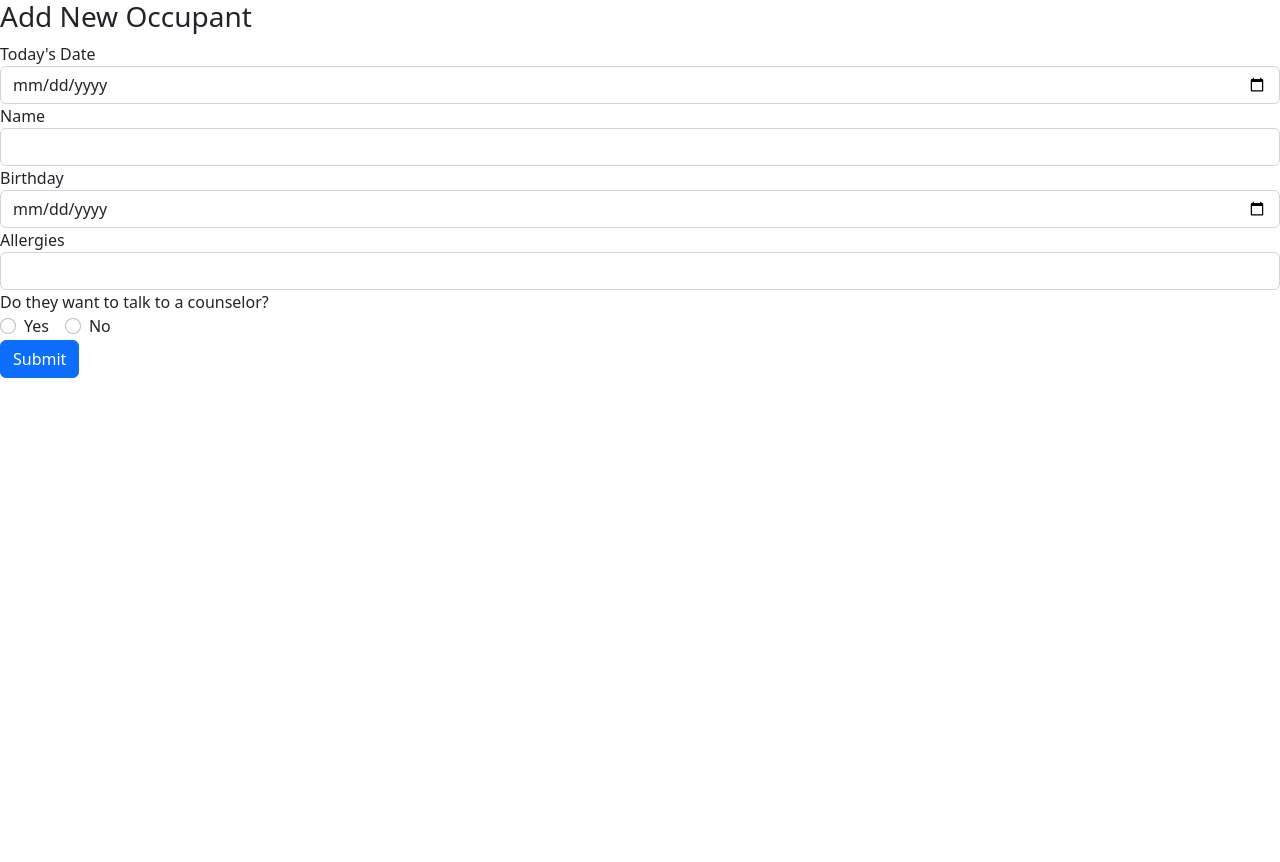
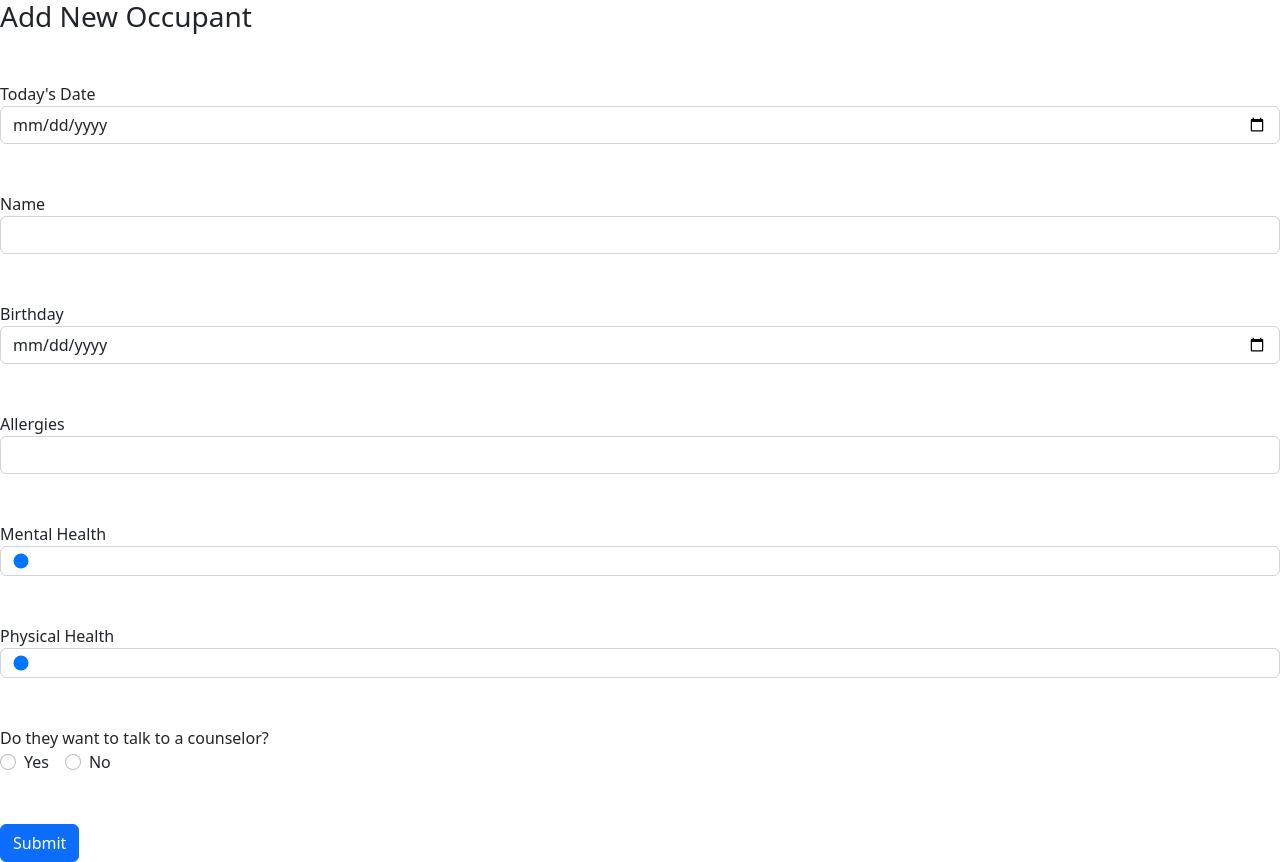
Before and after one commit to mbrannon00/QuadraTech, a React (Create React App) app in the folder mern/client/: page /Add in a window 1280 px wide. Before the commit the page ends 800 px from the top, so only its background shows below. Built offline with nearby package versions, Linux system fonts and the light colour scheme; no server answers.

Commit message:
added sliders

```diff
--- a/mern/client/src/components/create.js
+++ b/mern/client/src/components/create.js
@@ -7,6 +7,8 @@ export default function Create() {
    name: "",
    birthday: new Date(),
    allergies: "",
+   mentalHealth: 0,
+   physicalHealth: 0,
    counselor: "",
  });
  const navigate = useNavigate();
@@ -38,7 +40,7 @@ export default function Create() {
     });
 
     window.alert('successfully added')
-    setForm({ date: Date(), name: "", birthday: Date(), allegies: "", counselor: "" });
+    setForm({ date: Date(), name: "", birthday: Date(), allegies: "", mentalHealth: 0, physicalHealth: 0, counselor: "" });
     navigate("/");
   }
 
@@ -47,7 +49,7 @@ export default function Create() {
    <div>
      <h3>Add New Occupant</h3>
      <form onSubmit={onSubmit}>
-     <div className="form-group">
+     <div className="form-group mt-5">
          <label htmlFor="date">Today's Date</label>
          <input
            type="date"
@@ -58,7 +60,7 @@ export default function Create() {
          />
        </div>
 
-       <div className="form-group">
+       <div className="form-group mt-5">
          <label htmlFor="name">Name</label>
          <input
            type="text"
@@ -69,7 +71,7 @@ export default function Create() {
          />
        </div>
 
-       <div className="form-group">
+       <div className="form-group mt-5">
          <label htmlFor="date">Birthday</label>
          <input
            type="date"
@@ -79,7 +81,7 @@ export default function Create() {
            onChange={(e) => updateForm({ birthday: e.target.value })}
          />
        </div>
-       <div className="form-group">
+       <div className="form-group mt-5">
          <label htmlFor="allergies">Allergies</label>
          <input
            type="text"
@@ -89,7 +91,32 @@ export default function Create() {
            onChange={(e) => updateForm({ allergies: e.target.value })}
          />
        </div>
-       <div className="form-group">
+       <div className="form-group flex mt-5">
+         <label htmlFor="mentalHealth">Mental Health</label>
+         <input
+           type="range"
+           min="1"
+           minLabel="5"
+           max="10"
+           className="form-control"
+           id="mentalHealth"
+           value={form.mentalHealth}
+           onChange={(e) => updateForm({mentalHealth: e.target.value })}
+         />
+       </div>
+       <div className="form-group mt-5">
+           <label htmlFor="physicalHealth">Physical Health</label>
+           <input
+               type="range"
+               min="1"
+               max="10"
+               className="form-control"
+               id="physicalHealth"
+               value={form.physicalHealth}
+               onChange={(e) => updateForm({physicalHealth: e.target.value })}
+           />
+       </div>
+       <div className="form-group mt-5">
          <label htmlFor="counselor">Do they want to talk to a counselor?</label>
        </div>
 
@@ -119,7 +146,7 @@ export default function Create() {
            <label htmlFor="posNo" className="form-check-label">No</label>
          </div>
        </div>
-       <div className="form-group">
+       <div className="form-group mt-5">
          <input
            type="submit"
            value="Submit"
--- a/mern/client/src/components/edit.js
+++ b/mern/client/src/components/edit.js
@@ -8,6 +8,8 @@ export default function Edit() {
    birthday: Date(),
    allergies: "",
    counselor: "",
+   mentalHealth: 0,
+   physicalHealth: 0,
    records: [],
  });
  const params = useParams();
@@ -53,6 +55,8 @@ export default function Edit() {
       name: form.name,
       birthday: form.birthday,
       allergies: form.allergies,
+      mentalHealth: form.mentalHealth,
+      physicalHealth: form.physicalHealth,
       counselor: form.counselor,
     };
 
--- a/mern/client/src/components/occupantList.js
+++ b/mern/client/src/components/occupantList.js
@@ -7,6 +7,8 @@ const Occupant = (props) => (
    <td>{props.occupant.name}</td>
    <td>{props.occupant.birthday}</td>
    <td>{props.occupant.allergies}</td>
+   <td>{props.occupant.mentalHealth}</td>
+   <td>{props.occupant.physicalHealth}</td>
    <td>{props.occupant.counselor}</td>
    <td>
      <Link className="btn btn-link" to={`/edit/${props.occupant._id}`}>Edit</Link> |
@@ -78,6 +80,8 @@ export default function OccupantList() {
            <th>Name</th>
            <th>Birthday</th>
            <th>Allergies</th>
+           <th>Mental Health</th>
+           <th>Physical Health</th>
            <th>Counselor?</th>
            <th>Action</th>
          </tr>
```
Also changed, not shown: 1 other file (tests, documents, lock files or other folders).
